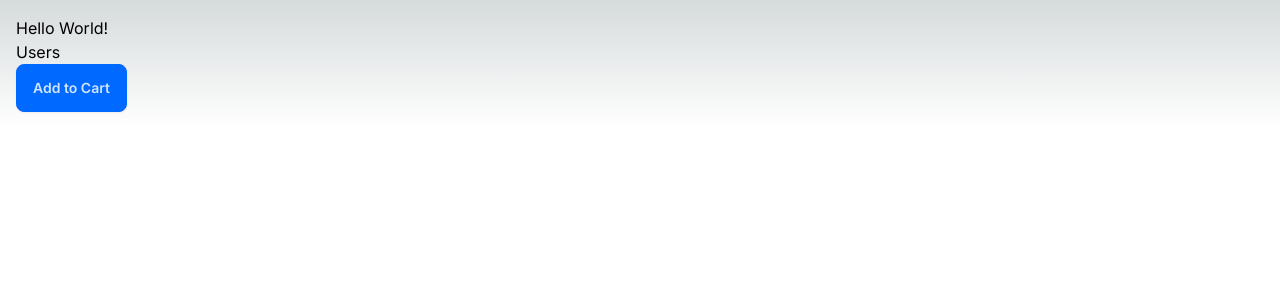
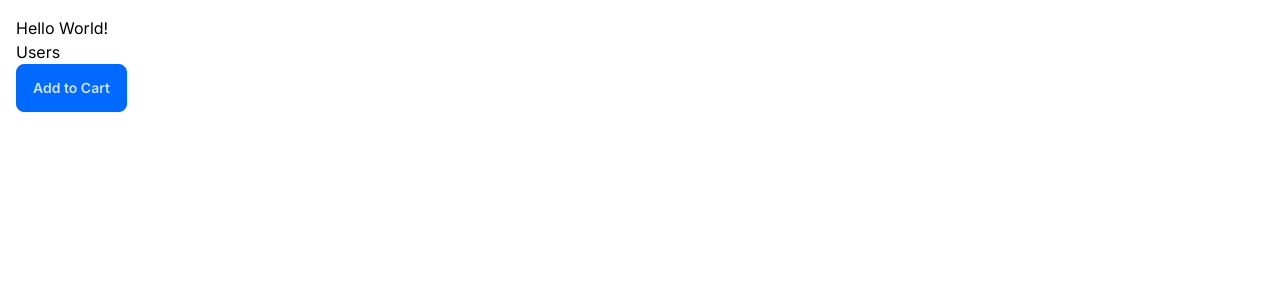
Before and after one commit to AlexandersProjects/fullstack-issue-tracker, a Next.js app: page / in a window 1280 px wide. Shown: the top 300 px of the page. Built offline with nearby package versions, Linux system fonts and the light colour scheme.

Commit message:
Removed dark-mode for development

```diff
--- a/app/globals.css
+++ b/app/globals.css
@@ -7,22 +7,16 @@
   --background-start-rgb: 214, 219, 220;
   --background-end-rgb: 255, 255, 255;
 }
-
+/*
 @media (prefers-color-scheme: dark) {
   :root {
     --foreground-rgb: 255, 255, 255;
     --background-start-rgb: 0, 0, 0;
     --background-end-rgb: 0, 0, 0;
   }
-}
+} */
 
 body {
   color: rgb(var(--foreground-rgb));
-  background: linear-gradient(
-      to bottom,
-      transparent,
-      rgb(var(--background-end-rgb))
-    )
-    rgb(var(--background-start-rgb));
   padding: 1rem;
 }
```
